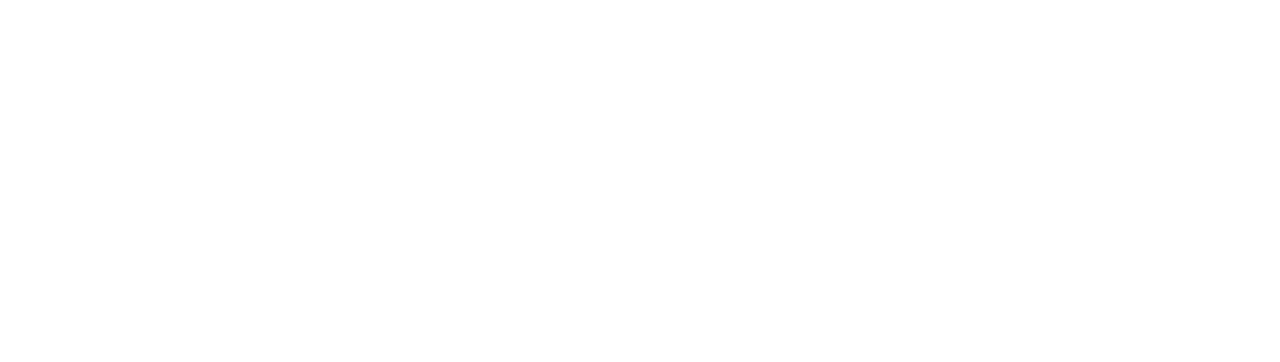
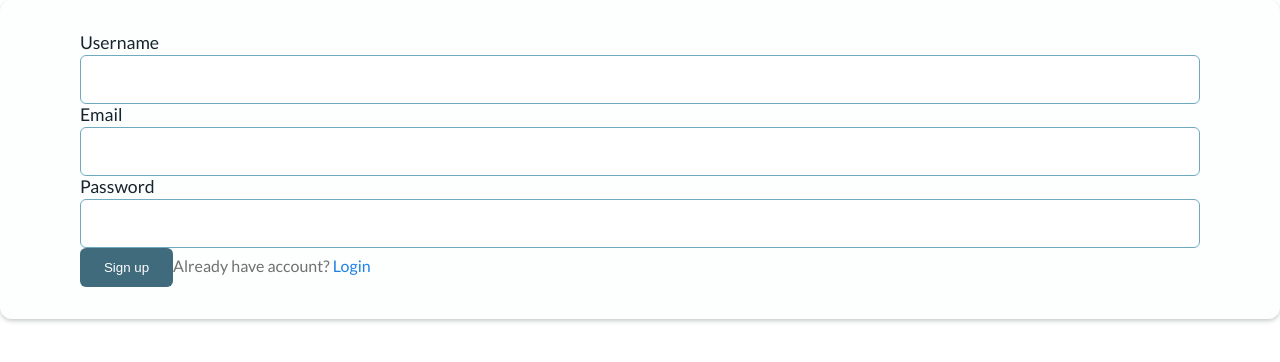
Before and after one commit to atido/chat-packer-client, a React (Vite) app: page /auth/signup in a window 1280 px wide. Before the commit this address had no page. Shown: the top 362 px of the page. Built offline with nearby package versions, Linux system fonts and the light colour scheme.

Commit message:
some adjustment

```diff
--- a/src/App.jsx
+++ b/src/App.jsx
@@ -1,12 +1,14 @@
 import { Route, Routes } from "react-router-dom";
 import "./globals.css";
 import HomePage from "./pages/HomePage";
+import SignupPage from "./pages/SignupPage";
 
 function App() {
   return (
     <div className="App">
       <Routes>
         <Route path="/" element={<HomePage />} />
+        <Route path="/auth/signup" element={<SignupPage />} />
       </Routes>
     </div>
   );
--- a/src/components/Chat.css
+++ b/src/components/Chat.css
@@ -3,7 +3,7 @@
   flex-direction: column;
   justify-content: flex-end;
   max-width: 37rem;
-  height: 73vh;
+  height: 70vh;
   margin-inline: auto;
 }
 .chat__messageZone {
@@ -25,7 +25,8 @@
   font-family: "Lato", sans-serif;
   outline: none;
 }
-.chat__container svg {
+.chat__container .chat__submit {
   width: 2rem;
   height: 2em;
+  color: var(--primary-color);
 }
--- a/src/components/Chat.jsx
+++ b/src/components/Chat.jsx
@@ -81,7 +81,7 @@
 
             {!isLoading ? (
               <button type="submit">
-                <Icon icon="fe:paper-plane" color="#406B7D" />
+                <Icon className="chat__submit" icon="fe:paper-plane" />
               </button>
             ) : (
               <Loader />
--- a/src/components/Header.css
+++ b/src/components/Header.css
@@ -1,17 +1,12 @@
 .header {
   display: flex;
-  justify-content: space-between;
   align-items: center;
+  justify-content: center;
   position: relative;
-  padding-top: 60px;
+  padding-block: 3rem;
 }
 
-.btn-group {
+.header .btn-group {
   position: absolute;
   right: 0;
-  padding-right: 1rem;
 }
-
-.btn {
-  margin-right: 1rem;
-}
--- a/src/components/Logo.css
+++ b/src/components/Logo.css
@@ -1,6 +1,5 @@
 .logo {
   color: white;
-  margin-inline: auto;
   font-style: normal;
   font-weight: 400;
   line-height: normal;
--- a/src/components/Thread.css
+++ b/src/components/Thread.css
@@ -1,8 +1,7 @@
 .thread {
   display: flex;
   align-items: center;
-  margin-block: 1.5rem;
-  margin-top: auto;
+  margin-block: 1rem;
 }
 .thread--user {
   justify-content: end;
@@ -25,13 +24,11 @@
   background-color: rgba(206, 163, 100, 0.85);
   margin-right: 1rem;
   color: white;
-
 }
 .thread__message {
   box-shadow: 0px 2px 4px 0px rgba(31, 57, 55, 0.26);
   backdrop-filter: blur(2px);
   padding: 1rem;
-  margin-top: auto;
 }
 
 .thread__avatar {
--- a/src/globals.css
+++ b/src/globals.css
@@ -1,15 +1,15 @@
 @import url("https://fonts.googleapis.com/css2?family=Lato:ital,wght@0,300;0,400;0,700;1,300;1,400;1,700&family=Pacifico&display=swap");
 
 :root {
-  --primary-color: #065666;
-  --primary-color-hover: #086F83;
-  --secondary-color: rgba(196, 241, 249, 0.70);
-  --secondary-color-hover: rgba(196, 241, 249, 0.90);
-  --text1-color: #0C1518;
+  --primary-color: #406b7d;
+  --primary-color-hover: #086f83;
+  --secondary-color: rgba(196, 241, 249, 0.7);
+  --secondary-color-hover: rgba(196, 241, 249, 0.9);
+  --text1-color: #0c1518;
   --text2-color: #707070;
-  --hyperlink-color: #2081E4;
-  --navBar-color: #6FAAC1;
-  --mainBg-color: #F8FDFF;
+  --hyperlink-color: #2081e4;
+  --navBar-color: #6faac1;
+  --mainBg-color: #f8fdff;
 }
 
 * {
@@ -21,6 +21,7 @@
 button {
   border: 0;
   background: none;
+  cursor: pointer;
 }
 
 body {
@@ -53,7 +54,7 @@
 
 .btn-group {
   display: flex;
-  gap: 0.5rem;
+  gap: 1rem;
 }
 
 .btn {
@@ -87,56 +88,3 @@
   max-width: 1280px;
   margin-inline: auto;
 }
-
-.homepage {
-  height: 100vh;
-  overflow-y: auto;
-  background: url("/desktop-bg.png") center/cover;
-}
-
-.homepage .main {
-  display: grid;
-  place-content: center;
-  grid-template-columns: 1fr;
-}
-
-.label--editForm {
-  color: #16242B;
-  font-family: Lato;
-  font-size: 1.1rem;
-  line-height: 1.3;
-  min-width: 60vw;
-  margin-bottom: 24px;
-}
-
-@media (min-width: 768px) {
-  .label--editForm {
-      min-width: 40vw;
-  }
-}
-
-@media (min-width: 1280px) {
-  .label--editForm {
-      min-width: 25vw;
-  }
-}
-
-
-.input--editForm {
-  width: 100%;
-  padding: 1rem;
-  border-radius: 6px;
-  border: 1px solid #6FAAC1;
-  background: var(--white, #FFF);
-}
-
-.container--SignupLogin {
-  display: flex;
-  flex-direction: column;
-  align-items: center;
-  padding: 32px;
-  border-radius: 12px;
-  background: rgba(249, 255, 254, 0.50);
-  box-shadow: 0px 2px 4px 0px rgba(31, 57, 55, 0.26);
-  backdrop-filter: blur(2px);
-}
--- /dev/null
+++ b/src/pages/HomePage.css
@@ -0,0 +1,11 @@
+.homepage {
+  height: 100vh;
+  overflow-y: auto;
+  background: url("/desktop-bg.png") center/cover;
+}
+
+.homepage .main {
+  display: grid;
+  place-content: center;
+  grid-template-columns: 1fr;
+}
--- a/src/pages/HomePage.jsx
+++ b/src/pages/HomePage.jsx
@@ -1,5 +1,6 @@
 import Chat from "../components/Chat";
 import Header from "../components/Header";
+import "./HomePage.css";
 
 export default function HomePage() {
   const conversationFromApi = [{ role: "assistant", content: "Hello I am a chat bot", id: "1" }];
--- /dev/null
+++ b/src/pages/SignupPage.css
@@ -0,0 +1,40 @@
+
+.label--editForm {
+    color: #16242b;
+    font-family: Lato;
+    font-size: 1.1rem;
+    line-height: 1.3;
+    min-width: 60vw;
+    margin-bottom: 24px;
+  }
+
+  @media (min-width: 768px) {
+    .label--editForm {
+      min-width: 40vw;
+    }
+  }
+
+  @media (min-width: 1280px) {
+    .label--editForm {
+      min-width: 25vw;
+    }
+  }
+
+  .input--editForm {
+    width: 100%;
+    padding: 1rem;
+    border-radius: 6px;
+    border: 1px solid #6faac1;
+    background: var(--white, #fff);
+  }
+
+  .container--SignupLogin {
+    display: flex;
+    flex-direction: column;
+    align-items: center;
+    padding: 32px;
+    border-radius: 12px;
+    background: rgba(249, 255, 254, 0.5);
+    box-shadow: 0px 2px 4px 0px rgba(31, 57, 55, 0.26);
+    backdrop-filter: blur(2px);
+  }
--- a/src/pages/SignupPage.jsx
+++ b/src/pages/SignupPage.jsx
@@ -1,20 +1,27 @@
-export default function SignupPage () {
+import "./SignupPage.css";
+
+export default function SignupPage() {
   return (
     <div className="container--SignupLogin">
       <form className="form--editForm">
-                <label className="label--editForm">Username
+        <label className="label--editForm">
+          Username
           <input className="input--editForm" type="text" />
         </label>
-                <label className="label--editForm">Email
+        <label className="label--editForm">
+          Email
           <input className="input--editForm" type="text" />
         </label>
-                <label className="label--editForm">Password
+        <label className="label--editForm">
+          Password
           <input className="input--editForm" type="text" />
         </label>
-                <button className=".btn--primary" type="submit">Sign up</button>
+        <button className="btn btn--primary" type="submit">
+          Sign up
+        </button>
         <span className="text--sm">Already have account? </span>
         <span className="hyperlink--sm">Login</span>
       </form>
     </div>
-    )
+  );
 }
```
Lines whose indentation alone changed are shown as unchanged.
